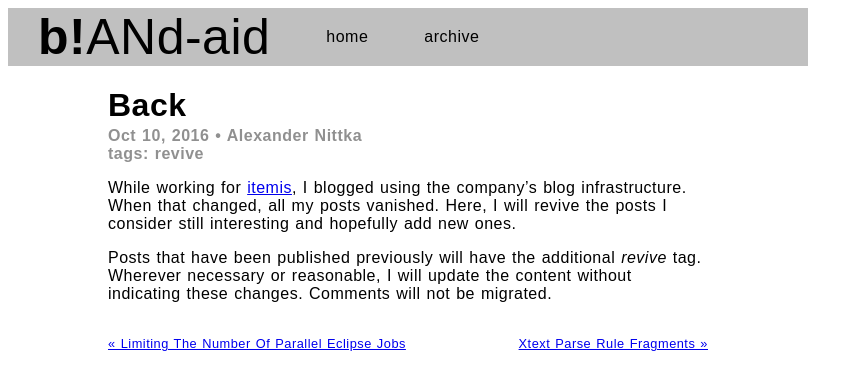
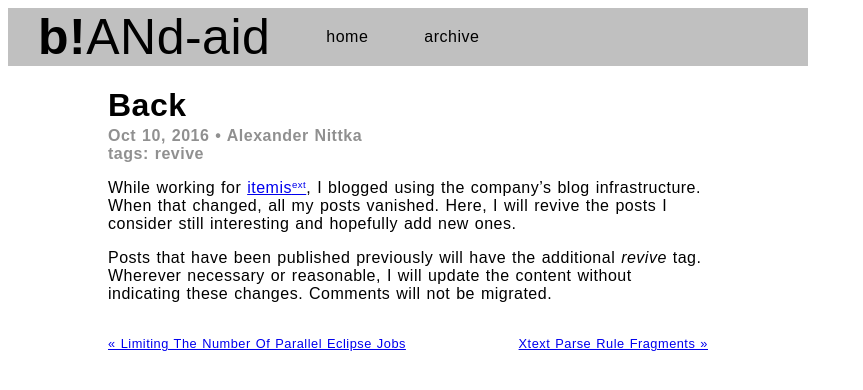
Before and after one commit to nittka/nittka.github.io, a Jekyll site: the page built from _posts/2016-10-10-Back.md, in a window 1280 px wide. Shown: the top 390 px of the page, without its empty margins (0-863 px from the left). Built offline with Jekyll 4.4.1, drawn with Linux system fonts in a browser that asks for light colours.

Commit message:
mark external links

```diff
--- a/_sass/general.scss
+++ b/_sass/general.scss
@@ -79,3 +79,9 @@ body{
 .pageNavigation .next {
   text-align: right;
 }
+
+a[href*="//"]:not([href*="nittka"])::after {
+  content: "ext";
+  font-size: 60%;
+  vertical-align: top;
+}
```
